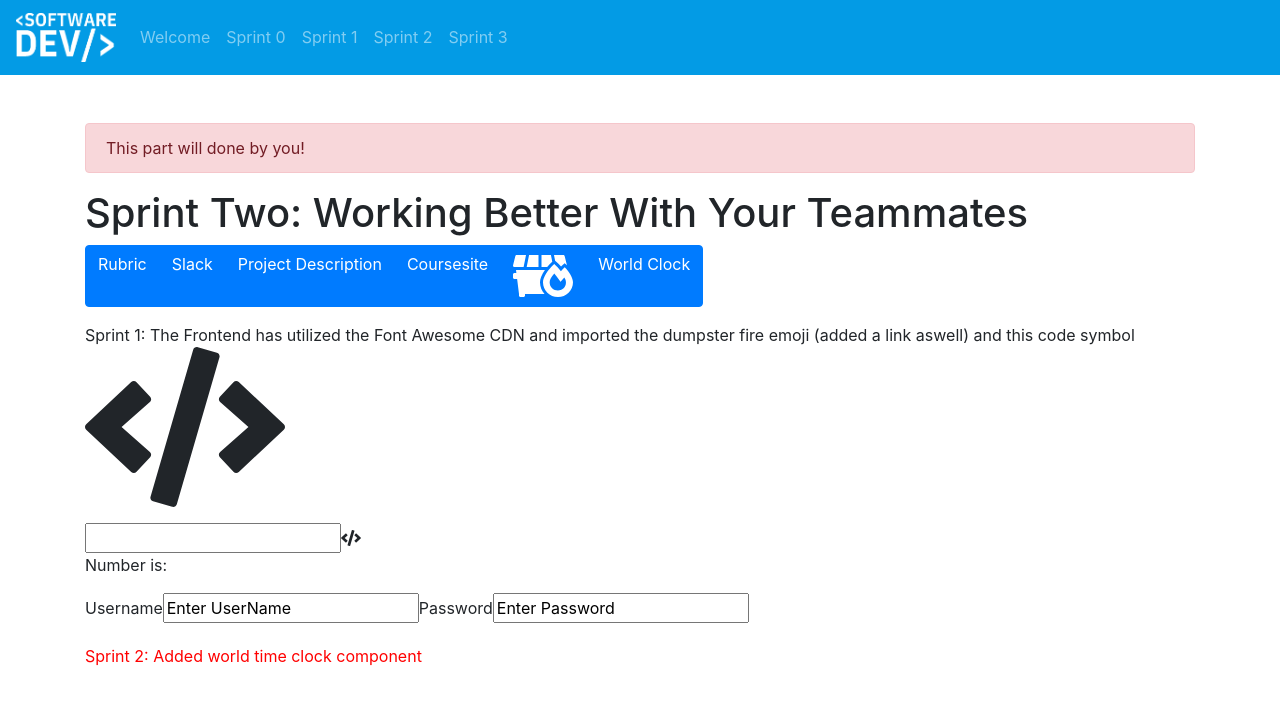
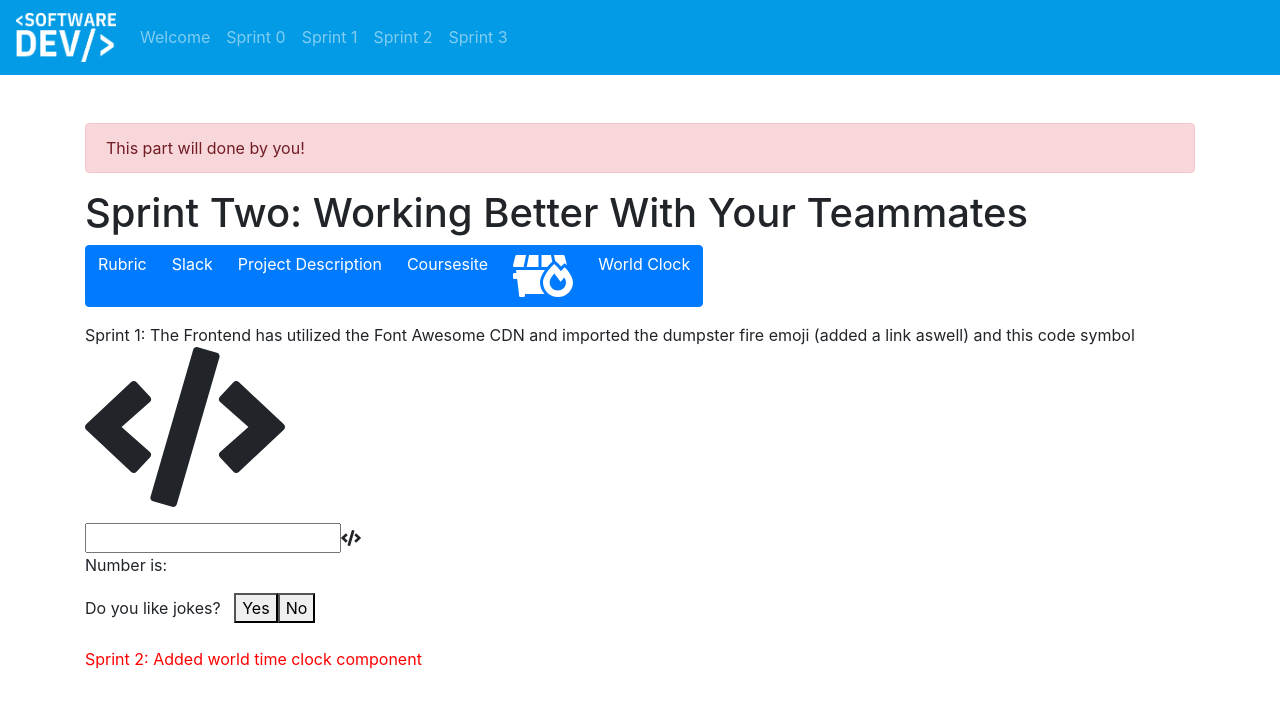
Before and after one commit to lucamilletti99/tbduniverse-website, a Vue app in the folder client/: page /sprint2 in a window 1280 px wide. Shown: the top 706 px of the page. Built offline with nearby package versions, Linux system fonts and the light colour scheme.

Commit message:
Change from login to yes/no joke button

```diff
--- a/client/src/pages/Sprint2Page.vue
+++ b/client/src/pages/Sprint2Page.vue
@@ -15,10 +15,11 @@
     <p class="mt-3">{{ description }} <i class="fas fa-code fa-10x"></i> </p>
       <newComponent></newComponent>
     <div>
-      <label> Username</label>
-      <input type = "text" v-model = "username"></input>
-      <label> Password </label>
-      <input type = "text" v-model = "password"></input>
+      <label>Do you like jokes?&nbsp&nbsp
+        <button>Yes</button>
+        <button>No</button>
+      </label>
+
     </div>
 
     <p class = "mt-3" style = "color: red">{{ description2 }} </p>
```
